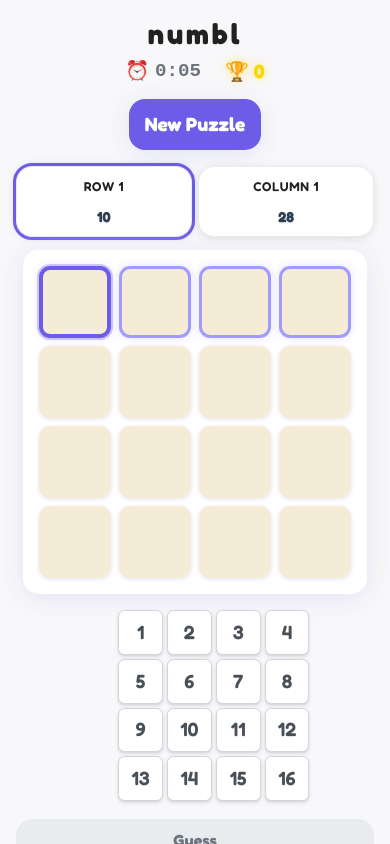
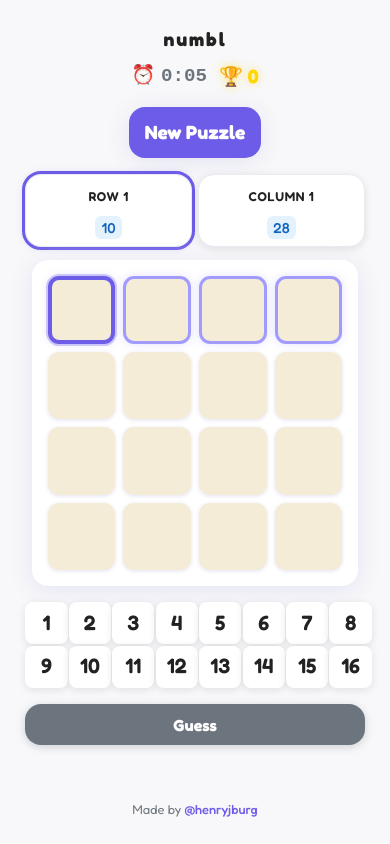
Before and after one commit to henryjburg/numbl, a React (Create React App) app: page / in a window 390 px wide. Built offline with nearby package versions, Linux system fonts and the light colour scheme.

Commit message:
Update to use 2x8 keyboard.

```diff
--- a/src/styles/App.css
+++ b/src/styles/App.css
@@ -5,8 +5,10 @@
   background: #f8f8fa;
   margin: 0;
   min-height: 100vh;
+  max-height: 100vh;
   color: #222;
   overflow-x: hidden;
+  overflow-y: hidden;
 }
 
 .numbl-root {
@@ -16,7 +18,7 @@
   justify-content: flex-start;
   min-height: 100vh;
   max-height: 100vh;
-  padding: 1rem;
+  padding: clamp(0.5rem, 2vh, 1rem);
   width: 100%;
   box-sizing: border-box;
   overflow: hidden;
@@ -26,24 +28,24 @@
   display: flex;
   flex-direction: column;
   align-items: center;
-  margin-bottom: 1rem;
+  margin-bottom: clamp(0.5rem, 2vh, 1rem);
   flex-shrink: 0;
   width: 100%;
-  max-width: 19.5rem;
+  max-width: min(19.5rem, 90vw);
   margin-left: auto;
   margin-right: auto;
 }
 
 .numbl-header h1 {
-  font-size: 2.5rem;
+  font-size: clamp(1.5rem, 6vh, 2.5rem);
   letter-spacing: 0.1em;
-  margin: 0 0 0.5rem 0;
+  margin: 0 0 clamp(0.25rem, 1vh, 0.5rem) 0;
   font-weight: 700;
   color: #222;
 }
 
 .numbl-timer {
-  font-size: 1.2rem;
+  font-size: clamp(0.9rem, 3vh, 1.2rem);
   color: #6c757d;
   font-family: 'Courier New', monospace;
   font-weight: 600;
@@ -52,12 +54,12 @@
 .numbl-new-btn {
   background: #6c5ce7;
   border: none;
-  border-radius: 1rem;
-  padding: 1rem;
-  font-size: 1.2rem;
+  border-radius: clamp(0.5rem, 2vh, 1rem);
+  padding: clamp(0.5rem, 2vh, 1rem);
+  font-size: clamp(0.9rem, 3vh, 1.2rem);
   font-weight: 700;
   color: white;
-  margin-top: 0.5rem;
+  margin-top: clamp(0.25rem, 1vh, 0.5rem);
   cursor: pointer;
   transition: background 0.2s, transform 0.1s;
   box-shadow: 0 4px 24px #e2e2f2;
@@ -76,10 +78,10 @@
   display: flex;
   flex-direction: column;
   align-items: center;
-  margin-bottom: 0.5rem;
+  margin-bottom: clamp(0.25rem, 1vh, 0.5rem);
   flex-shrink: 0;
   width: 100%;
-  max-width: 19.5rem;
+  max-width: min(19.5rem, 90vw);
   margin-left: auto;
   margin-right: auto;
 }
@@ -96,24 +98,24 @@
 
 .numbl-grid {
   border-collapse: separate;
-  border-spacing: 0.5rem;
-  margin-bottom: 0.5rem;
+  border-spacing: clamp(0.25rem, 1vh, 0.5rem);
+  margin-bottom: clamp(0.25rem, 1vh, 0.5rem);
   box-shadow: 0 4px 24px #e2e2f2;
   background: #fff;
-  border-radius: 1rem;
-  padding: 1rem;
+  border-radius: clamp(0.5rem, 2vh, 1rem);
+  padding: clamp(0.5rem, 2vh, 1rem);
   width: fit-content;
-  max-width: 19.5rem;
+  max-width: min(19.5rem, 90vw);
   box-sizing: border-box;
   table-layout: fixed;
 }
 
 .numbl-cell {
-  width: 4rem;
-  height: 4rem;
-  font-size: 2.2rem;
+  width: clamp(3rem, 12vw, 4rem);
+  height: clamp(3rem, 12vw, 4rem);
+  font-size: clamp(1.5rem, 5vw, 2.2rem);
   text-align: center;
-  border-radius: 0.7rem;
+  border-radius: clamp(0.4rem, 1.5vh, 0.7rem);
   cursor: pointer;
   font-weight: 600;
   box-shadow: 0 1px 4px #e2e2f2;
@@ -178,8 +180,6 @@
   100% { box-shadow: 0 0 0 8px #e0e0e033; }
 }
 
-
-
 .feedback-exists-elsewhere {
   background: #e0e0e0 !important;
   animation: existsElsewhereAnim 0.3s;
@@ -204,9 +204,9 @@
 }
 
 .numbl-constraints-container {
-  margin-bottom: 0.8rem;
+  margin-bottom: clamp(0.4rem, 2vh, 0.8rem);
   width: 100%;
-  max-width: 19.5rem;
+  max-width: min(19.5rem, 90vw);
   display: flex;
   justify-content: center;
   margin-left: auto;
@@ -217,14 +217,14 @@
 .numbl-constraints-grid {
   display: grid;
   grid-template-columns: 1fr 1fr;
-  gap: 1rem;
+  gap: clamp(0.5rem, 2vh, 1rem);
   width: 100%;
 }
 
 .numbl-constraints-section {
   background: #fff;
-  border-radius: 1rem;
-  padding: 0.3rem;
+  border-radius: clamp(0.5rem, 2vh, 1rem);
+  padding: clamp(0.15rem, 1vh, 0.3rem);
   box-shadow: 0 2px 8px rgba(0,0,0,0.1);
   border: 1px solid #e9ecef;
   box-sizing: border-box;
@@ -238,8 +238,8 @@
 }
 
 .numbl-constraints-section h3 {
-  margin: 0.5rem 0 0.4rem 0;
-  font-size: 0.8rem;
+  margin: clamp(0.25rem, 1vh, 0.5rem) 0 clamp(0.2rem, 1vh, 0.4rem) 0;
+  font-size: clamp(0.6rem, 2.5vh, 0.8rem);
   font-weight: 600;
   color: #222;
   text-align: center;
@@ -250,80 +250,75 @@
 .numbl-constraints-list {
   display: flex;
   flex-direction: column;
-  gap: 0.1rem;
+  gap: clamp(0.1rem, 0.5vh, 0.2rem);
 }
 
 .numbl-constraint-item {
   display: flex;
-  justify-content: space-between;
   align-items: center;
-  padding: 0.1rem 0;
-  width: 100%;
   justify-content: center;
+  padding: clamp(0.025rem, 0.5vh, 0.05rem) 0;
+  height: clamp(20px, 4vh, 30px);
+  min-height: 20px;
 }
 
 .numbl-constraint-text {
-  font-weight: 700;
-  color: #6c757d;
-  font-size: 1.1rem;
-  padding: 0.15rem 0.3rem;
-  border-radius: 0.4rem;
+  font-size: clamp(0.7rem, 2.5vh, 0.9rem);
+  font-weight: 500;
+  text-align: center;
+  padding: clamp(0.1rem, 0.5vh, 0.2rem) clamp(0.2rem, 1vh, 0.4rem);
+  border-radius: clamp(0.2rem, 1vh, 0.4rem);
+  background: #f8f9fa;
+  color: #495057;
   transition: all 0.2s ease;
-  text-align: center;
-  display: flex;
-  align-items: center;
-  justify-content: center;
-  width: 80px;
-  height: 35px;
+  word-break: break-word;
+  line-height: 1.2;
 }
 
 .numbl-constraint-text.met {
-  background: #e9ecef;
-  color: #495057;
+  background: #d4edda;
+  color: #155724;
 }
 
 .numbl-constraint-text.guessed-correct {
   background: #b5ead7;
   color: #155724;
+  animation: correctAnim 0.3s;
 }
 
-/* Constraint type styles */
 .constraint-sum {
-  font-weight: 700;
-  color: #2c3e50;
-  text-shadow: 0 1px 2px rgba(0, 0, 0, 0.1);
+  background: #e3f2fd !important;
+  color: #1565c0 !important;
 }
 
 .constraint-odd {
-  font-weight: 600;
-  color: #8e44ad;
-  text-shadow: 0 1px 2px rgba(142, 68, 173, 0.2);
+  background: #fff3e0 !important;
+  color: #ef6c00 !important;
 }
 
 .constraint-even {
-  font-weight: 600;
-  color: #f39c12;
-  text-shadow: 0 1px 2px rgba(243, 156, 18, 0.2);
+  background: #f3e5f5 !important;
+  color: #7b1fa2 !important;
 }
 
 .constraint-unique {
-  font-weight: 600;
-  color: #2980b9;
-  text-shadow: 0 1px 2px rgba(41, 128, 185, 0.2);
+  background: #e8f5e8 !important;
+  color: #2e7d32 !important;
 }
 
 .numbl-puzzle-id {
   display: none;
 }
 
-
-
 .numbl-inputs {
   display: grid;
-  grid-template-columns: repeat(4, 1fr);
-  gap: 0.3rem;
-  margin-bottom: 0.8rem;
-  width: 10.8rem;
+  grid-template-columns: repeat(8, 1fr);
+  grid-template-rows: repeat(2, 1fr);
+  gap: clamp(0.125rem, 1vh, 0.25rem);
+  margin-bottom: clamp(0.5rem, 2vh, 1rem);
+  width: fit-content;
+  max-width: 95vw;
+  flex-shrink: 0;
   justify-items: center;
   align-items: center;
   margin-left: auto;
@@ -331,97 +326,89 @@
 }
 
 .numbl-num-btn {
-  background: #ffffff;
-  border: 1px solid #d1d5db;
-  border-radius: 0.4rem;
-  height: 2.5rem;
-  width: 2.5rem;
-  font-size: 1.2rem;
+  height: clamp(1.5rem, 4vh, 2.8rem);
+  width: clamp(1.5rem, 4vh, 2.8rem);
+  font-size: clamp(0.7rem, 2vh, 1.2rem);
+  border: none;
+  border-radius: clamp(0.3rem, 1vh, 0.5rem);
+  background: #fff;
+  color: #222;
+  cursor: pointer;
   font-weight: 600;
-  color: #495057;
-  cursor: pointer;
-  box-shadow: 0 2px 4px rgba(0, 0, 0, 0.1), 0 1px 2px rgba(0, 0, 0, 0.06);
-  transition: all 0.15s ease;
-  outline: none;
+  box-shadow: 0 2px 8px rgba(0,0,0,0.1);
+  transition: all 0.2s ease;
   font-family: 'Fredoka', 'Segoe UI', Arial, sans-serif;
   display: flex;
   align-items: center;
   justify-content: center;
   line-height: 1;
-  position: relative;
-  overflow: hidden;
   box-sizing: border-box;
 }
 .numbl-num-btn:hover {
   background: #f8f9fa;
-  border-color: #9ca3af;
   transform: translateY(-1px);
-  box-shadow: 0 3px 6px rgba(0, 0, 0, 0.12), 0 2px 4px rgba(0, 0, 0, 0.08);
+  box-shadow: 0 4px 12px rgba(0,0,0,0.15);
 }
-
 .numbl-num-btn:active {
-  background: #e9ecef;
-  border-color: #6b7280;
-  transform: translateY(1px);
-  box-shadow: 0 1px 2px rgba(0, 0, 0, 0.08), inset 0 1px 2px rgba(0, 0, 0, 0.1);
+  transform: translateY(0);
+  box-shadow: 0 2px 4px rgba(0,0,0,0.1);
 }
 .numbl-num-btn:disabled {
-  background: #f0f0f0;
-  color: #bbb;
+  background: #e9ecef;
+  color: #6c757d;
   cursor: not-allowed;
+  transform: none;
+  box-shadow: 0 1px 4px rgba(0,0,0,0.1);
 }
 
 .numbl-guess-btn {
   background: #28a745;
   border: none;
-  border-radius: 1rem;
-  padding: 1rem;
-  font-size: 1.2rem;
+  border-radius: clamp(0.5rem, 2vh, 1rem);
+  padding: clamp(0.6rem, 2.5vh, 1rem);
+  font-size: clamp(0.9rem, 3vh, 1.2rem);
   font-weight: 700;
   color: white;
-  margin-top: 0.3rem;
   cursor: pointer;
-  box-shadow: 0 4px 24px #e2e2f2;
   transition: background 0.2s, transform 0.1s;
+  box-shadow: 0 4px 24px rgba(40, 167, 69, 0.3);
   font-family: 'Fredoka', 'Segoe UI', Arial, sans-serif;
   display: flex;
   align-items: center;
   justify-content: center;
   line-height: 1;
   width: 100%;
-  max-width: 19.5rem;
-  margin-left: auto;
-  margin-right: auto;
+  max-width: min(19.5rem, 90vw);
+  margin-bottom: clamp(0.5rem, 2vh, 1rem);
+  flex-shrink: 0;
 }
 .numbl-guess-btn:active {
   background: #218838;
   transform: scale(0.97);
 }
 .numbl-guess-btn:disabled {
-  background: #e9ecef;
-  color: #6c757d;
+  background: #6c757d;
   cursor: not-allowed;
   transform: none;
-  box-shadow: none;
+  box-shadow: 0 2px 8px rgba(108, 117, 125, 0.3);
 }
 
 .numbl-credits {
+  font-size: clamp(0.7rem, 2vh, 0.8rem);
+  color: #6c757d;
   text-align: center;
-  font-size: 0.8rem;
-  color: #6c757d;
-  margin-top: 0.5rem;
-  opacity: 0.8;
+  margin-top: auto;
+  padding-top: clamp(0.5rem, 2vh, 1rem);
+  flex-shrink: 0;
 }
-
 .numbl-credits a {
-  color: #6c757d;
+  color: #6c5ce7;
   text-decoration: none;
   font-weight: 500;
-  transition: color 0.2s ease;
+  transition: color 0.2s;
 }
-
 .numbl-credits a:hover {
-  color: #495057;
+  color: #5f3dc4;
   text-decoration: underline;
 }
 
@@ -431,138 +418,223 @@
   left: 0;
   width: 100%;
   height: 100%;
-  background: rgba(0, 0, 0, 0.5);
+  background: rgba(0, 0, 0, 0.8);
   display: flex;
   align-items: center;
   justify-content: center;
   z-index: 1000;
+  backdrop-filter: blur(4px);
 }
 
 .win-modal-content {
-  background: white;
-  border-radius: 1rem;
-  padding: 2rem;
+  background: #2c3e50;
+  color: white;
+  padding: clamp(1rem, 4vh, 2rem);
+  border-radius: clamp(0.5rem, 2vh, 1rem);
   text-align: center;
-  box-shadow: 0 10px 40px rgba(0, 0, 0, 0.2);
-  max-width: 400px;
-  width: 90%;
+  max-width: min(400px, 90vw);
+  max-height: min(80vh, 600px);
+  overflow-y: auto;
+  box-shadow: 0 8px 32px rgba(0, 0, 0, 0.3);
 }
 
 .win-modal h2 {
-  color: #222;
-  font-size: 1.8rem;
-  margin: 0 0 1rem 0;
-  font-weight: 700;
+  margin: 0 0 clamp(0.5rem, 2vh, 1rem) 0;
+  font-size: clamp(1.5rem, 5vh, 2rem);
+  color: #ffd700;
 }
 
 .win-modal .time-display {
-  font-size: 2.5rem;
-  font-weight: 700;
-  color: #28a745;
-  margin: 1.5rem 0;
-  font-family: monospace;
+  font-size: clamp(1.2rem, 4vh, 1.5rem);
+  font-family: 'Courier New', monospace;
+  margin-bottom: clamp(0.5rem, 2vh, 1rem);
+  color: #ecf0f1;
 }
 
 .win-modal .puzzle-id {
-  font-size: 0.9rem;
-  color: #6c757d;
-  margin: 1rem 0;
-  font-family: monospace;
+  font-size: clamp(0.8rem, 2.5vh, 1rem);
+  color: #bdc3c7;
+  margin-bottom: clamp(0.5rem, 2vh, 1rem);
 }
 
 .win-modal-buttons {
   display: flex;
-  gap: 1rem;
+  gap: clamp(0.5rem, 2vh, 1rem);
   justify-content: center;
-  margin-top: 1.5rem;
+  margin-top: clamp(1rem, 4vh, 2rem);
 }
 
 .win-modal-btn {
-  padding: 0.8rem 1.5rem;
+  padding: clamp(0.5rem, 2vh, 1rem) clamp(1rem, 3vh, 2rem);
   border: none;
-  border-radius: 0.8rem;
+  border-radius: clamp(0.3rem, 1vh, 0.5rem);
+  font-size: clamp(0.9rem, 3vh, 1rem);
   font-weight: 600;
   cursor: pointer;
-  transition: all 0.2s ease;
+  transition: all 0.2s;
   font-family: 'Fredoka', 'Segoe UI', Arial, sans-serif;
-  display: flex;
-  align-items: center;
-  justify-content: center;
-  line-height: 1;
+}
+.win-modal-btn.primary {
+  background: #6c5ce7;
+  color: white;
+}
+.win-modal-btn.secondary {
+  background: #6c757d;
+  color: white;
+}
+.win-modal-btn:hover {
+  transform: translateY(-2px);
+  box-shadow: 0 4px 12px rgba(0, 0, 0, 0.2);
 }
 
-.win-modal-btn.primary {
-  background: #4a90e2;
-  color: white;
-}
+/* Enhanced responsive design for different screen sizes */
+@media (max-width: 600px) {
+  .numbl-root {
+    padding: clamp(0.25rem, 1vh, 0.5rem);
+  }
 
-.win-modal-btn.secondary {
-  background: #e9ecef;
-  color: #6c757d;
-}
+  .numbl-header {
+    max-width: 95vw;
+  }
 
-.win-modal-btn:hover {
-  transform: translateY(-2px);
-  box-shadow: 0 4px 12px rgba(0, 0, 0, 0.15);
-}
+  .numbl-grid-container {
+    max-width: 95vw;
+  }
 
+  .numbl-grid {
+    padding: clamp(0.25rem, 1vh, 0.5rem);
+    max-width: 95vw;
+  }
 
+  .numbl-cell {
+    width: clamp(2.5rem, 10vw, 4.5rem);
+    height: clamp(2.5rem, 10vw, 4.5rem);
+    font-size: clamp(1.2rem, 4vw, 1.8rem);
+  }
 
-/* Mobile layout */
-@media (max-width: 600px) {
-  .numbl-header {
-    max-width: 100%;
+  .numbl-header h1 {
+    font-size: clamp(1.2rem, 5vh, 1.8rem);
   }
-  .numbl-grid-container {
-    max-width: 100%;
+
+  .numbl-constraints-container {
+    max-width: 95vw;
   }
-  .numbl-grid {
-    padding: 0.5rem;
-    max-width: 100%;
-  }
-  .numbl-cell {
-    width: 4.5rem;
-    height: 4.5rem;
-    font-size: 1.8rem;
-  }
-  .numbl-header h1 {
-    font-size: 1.8rem;
-  }
-  .numbl-constraints-container {
-    max-width: 100%;
-  }
+
   .numbl-constraints-grid {
     grid-template-columns: 1fr 1fr;
-    gap: 0.4rem;
-    max-width: 100%;
+    gap: clamp(0.2rem, 1vh, 0.4rem);
+    max-width: 95vw;
   }
 
   .numbl-constraints-section {
-    padding: 0.25rem;
+    padding: clamp(0.1rem, 0.5vh, 0.25rem);
   }
 
   .numbl-constraint-item {
-    padding: 0.05rem 0;
-    height: 30px;
+    padding: clamp(0.025rem, 0.25vh, 0.05rem) 0;
+    height: clamp(18px, 3.5vh, 30px);
   }
 
   .numbl-constraint-text {
-    font-size: 0.9rem;
+    font-size: clamp(0.6rem, 2vh, 0.9rem);
   }
+
   .numbl-inputs {
-    gap: 0.25rem;
-    max-width: 100%;
-    width: 9.6rem;
+    gap: clamp(0.05rem, 0.25vh, 0.15rem);
+    max-width: 95vw;
+    width: fit-content;
+    margin-left: auto;
+    margin-right: auto;
   }
+
   .numbl-num-btn {
-    height: 2.8rem;
-    width: 2.8rem;
-    font-size: 1.2rem;
+    height: clamp(1.5rem, 4vh, 2.8rem);
+    width: clamp(1.5rem, 4vh, 2.8rem);
+    font-size: clamp(0.7rem, 2vh, 1.2rem);
   }
+
   .numbl-guess-btn {
-    font-size: 1rem;
-    padding: 0.8rem;
-    max-width: 100%;
+    font-size: clamp(0.8rem, 2.5vh, 1rem);
+    padding: clamp(0.6rem, 2vh, 0.8rem);
+    max-width: 95vw;
+  }
+}
+
+/* Extra small screens */
+@media (max-width: 400px) {
+  .numbl-cell {
+    width: clamp(2rem, 8vw, 2.5rem);
+    height: clamp(2rem, 8vw, 2.5rem);
+    font-size: clamp(1rem, 3.5vw, 1.2rem);
+  }
+
+  .numbl-num-btn {
+    height: clamp(1.2rem, 3vh, 1.5rem);
+    width: clamp(1.2rem, 3vh, 1.5rem);
+    font-size: clamp(0.6rem, 1.5vh, 0.7rem);
+  }
+
+  .numbl-header h1 {
+    font-size: clamp(1rem, 4vh, 1.2rem);
+  }
+
+  .numbl-inputs {
+    gap: clamp(0.025rem, 0.15vh, 0.1rem);
+  }
+}
+
+/* Tall screens - optimize for height */
+@media (min-height: 800px) {
+  .numbl-root {
+    padding: clamp(1rem, 3vh, 2rem);
+  }
+
+  .numbl-cell {
+    width: clamp(3.5rem, 8vh, 4.5rem);
+    height: clamp(3.5rem, 8vh, 4.5rem);
+    font-size: clamp(1.8rem, 4vh, 2.2rem);
+  }
+
+  .numbl-num-btn {
+    height: clamp(2.5rem, 5vh, 3rem);
+    width: clamp(2.5rem, 5vh, 3rem);
+    font-size: clamp(1.1rem, 2.5vh, 1.3rem);
+  }
+}
+
+/* Short screens - compact layout */
+@media (max-height: 600px) {
+  .numbl-root {
+    padding: clamp(0.25rem, 1vh, 0.5rem);
+  }
+
+  .numbl-header {
+    margin-bottom: clamp(0.25rem, 1vh, 0.5rem);
+  }
+
+  .numbl-header h1 {
+    font-size: clamp(1rem, 4vh, 1.5rem);
+    margin-bottom: clamp(0.1rem, 0.5vh, 0.25rem);
+  }
+
+  .numbl-constraints-container {
+    margin-bottom: clamp(0.2rem, 1vh, 0.4rem);
+  }
+
+  .numbl-grid-container {
+    margin-bottom: clamp(0.1rem, 0.5vh, 0.25rem);
+  }
+
+  .numbl-inputs {
+    margin-bottom: clamp(0.25rem, 1vh, 0.5rem);
+  }
+
+  .numbl-guess-btn {
+    margin-bottom: clamp(0.25rem, 1vh, 0.5rem);
+  }
+
+  .numbl-credits {
+    padding-top: clamp(0.25rem, 1vh, 0.5rem);
   }
 }
 
@@ -635,15 +707,15 @@
 .numbl-stats {
   display: flex;
   flex-direction: row;
-  gap: 24px;
+  gap: clamp(12px, 3vw, 24px);
   align-items: center;
   justify-content: center;
   width: 100%;
-  margin-bottom: 0.5rem;
+  margin-bottom: clamp(0.25rem, 1vh, 0.5rem);
 }
 
 .numbl-timer {
-  font-size: 1.2rem;
+  font-size: clamp(0.9rem, 3vh, 1.2rem);
   color: #6c757d;
   font-family: 'Courier New', monospace;
   font-weight: 600;
@@ -658,7 +730,7 @@
 .numbl-score {
   display: flex;
   align-items: center;
-  font-size: 1.2em;
+  font-size: clamp(1rem, 3vh, 1.2em);
   font-weight: bold;
   color: #ffd700;
   text-shadow: 0 0 10px rgba(255, 215, 0, 0.5);
@@ -682,51 +754,52 @@
 
 /* Score breakdown in win modal */
 .score-breakdown {
-  margin: 20px 0;
-  padding: 15px;
+  margin: clamp(10px, 3vh, 20px) 0;
+  padding: clamp(8px, 2vh, 15px);
   background: rgba(255, 255, 255, 0.1);
   border-radius: 8px;
   border: 1px solid rgba(255, 255, 255, 0.2);
 }
 
 .score-breakdown h3 {
-  margin: 0 0 15px 0;
+  margin: 0 0 clamp(8px, 2vh, 15px) 0;
   color: #ffd700;
   text-align: center;
+  font-size: clamp(1rem, 3vh, 1.2rem);
 }
 
 .score-details {
   display: flex;
   flex-direction: column;
-  gap: 8px;
+  gap: clamp(4px, 1vh, 8px);
 }
 
 .score-row {
   display: flex;
   justify-content: space-between;
   align-items: center;
-  padding: 4px 0;
+  padding: clamp(2px, 0.5vh, 4px) 0;
+  font-size: clamp(0.8rem, 2.5vh, 0.9rem);
 }
 
 .score-row.total {
-  border-top: 1px solid rgba(255, 255, 255, 0.3);
-  padding-top: 8px;
-  margin-top: 8px;
   font-weight: bold;
-  font-size: 1.1em;
-  color: #ffd700;
+  font-size: clamp(0.9rem, 3vh, 1rem);
+  border-top: 1px solid rgba(255, 255, 255, 0.2);
+  padding-top: clamp(4px, 1vh, 8px);
+  margin-top: clamp(4px, 1vh, 8px);
 }
 
 .score-row.multipliers {
   flex-direction: column;
   align-items: flex-start;
-  gap: 4px;
+  gap: clamp(2px, 0.5vh, 4px);
 }
 
 .multiplier {
   background: rgba(255, 215, 0, 0.2);
-  padding: 2px 8px;
+  padding: clamp(2px, 0.5vh, 4px) clamp(4px, 1vh, 8px);
   border-radius: 4px;
-  font-size: 0.9em;
-  margin-left: 10px;
+  font-size: clamp(0.7rem, 2vh, 0.8rem);
+  margin-right: clamp(4px, 1vh, 8px);
 }
--- a/src/styles/index.css
+++ b/src/styles/index.css
@@ -3,5 +3,30 @@
   margin: 0;
   padding: 0;
   min-height: 100vh;
+  max-height: 100vh;
   background: #f8f8fa;
+  overflow: hidden;
+  box-sizing: border-box;
 }
+
+* {
+  box-sizing: border-box;
+}
+
+html {
+  font-size: 16px;
+}
+
+body {
+  font-family: 'Fredoka', 'Segoe UI', Arial, sans-serif;
+  line-height: 1.5;
+  -webkit-font-smoothing: antialiased;
+  -moz-osx-font-smoothing: grayscale;
+}
+
+#root {
+  display: flex;
+  flex-direction: column;
+  min-height: 100vh;
+  max-height: 100vh;
+}
```
Also changed, not shown: src/components/App.tsx (+8 -4 lines).
